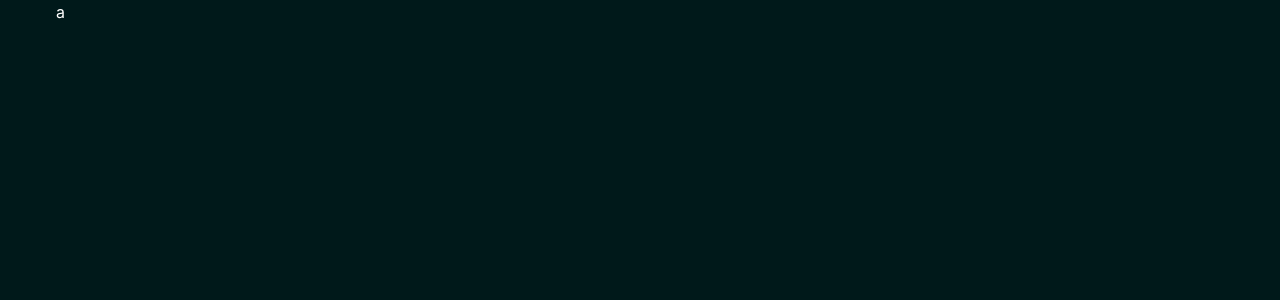
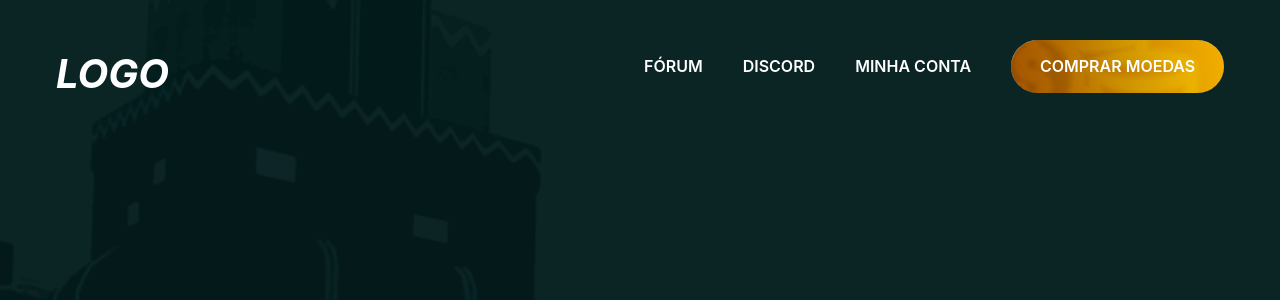
Before and after one commit to edumoreiira/experience-life, an Angular app: page / in a window 1280 px wide. Shown: the top 300 px of the page. Built offline with nearby package versions, Linux system fonts and the light colour scheme.

Commit message:
feat: add navbar

```diff
--- a/src/app/pages/home/home.component.html
+++ b/src/app/pages/home/home.component.html
@@ -1,3 +1,11 @@
-<nav class="container">
-    a
+<nav class="container nav">
+    <div class="nav__logo">LOGO</div>
+    <ul class="nav__items">
+        <li class="nav__item"><a class="nav__link" href="#">Fórum</a></li>
+        <li class="nav__item"><a class="nav__link" href="#">Discord</a></li>
+        <li class="nav__item"><a class="nav__link" href="#">Minha Conta</a></li>
+        <li class="nav__item"><a class="nav__link" href="#">
+            <button app-button class="nav__button">Comprar Moedas</button>
+        </a></li>
+    </ul>
 </nav>
--- a/src/app/pages/home/home.component.scss
+++ b/src/app/pages/home/home.component.scss
@@ -1,3 +1,65 @@
-nav{
+:host{
+    height: 100vh;
+    position: relative;
+    display: block;
+    &::after{
+        content: '';
+        position: absolute;
+        top: 0;
+        left: 0;
+        width: 100%;
+        height: 100%;
+        background-image: url('/assets/images/los-santos-bkg.png');
+        background-color: hsl(var(--background));
+        background-blend-mode: lighten;
+        background-size: cover;
+        opacity: .05;
+        z-index: -1;
+    }
+}
+
+.nav{
+    display: flex;
+    justify-content: space-between;
+    align-items: center;
+    padding-block: 2.5em;
+
+    &__logo{
+        font-size: 2.5em;
+        font-weight: 700;
+        font-style: italic;
+    }
+
+    &__items{
+        display: flex;
+        align-items: center;
+        gap: 2.5em;
+    }
+
+    &__item, &__button{
+        text-transform: uppercase;
+        font-size: 1em;
+        font-weight: 600;
+        cursor: pointer;
+    }
+
+    &__link{
+        color: var(--foreground);
+        text-decoration: none;
+        transition: color 150ms ease-in-out;
+        &:hover{
+            color: hsl(var(--highlight));
+        }
+    }
+
+    &__button{
+        color: hsl(var(--foreground));
+        background-image: url('/assets/icons/button-icons/dollar.png');
+        background-size: cover;
+        transition: filter 150ms ease-in-out;
+        &:hover{
+            filter: saturate(1.3);
+        }
+    }
 
 }
--- a/src/app/pages/home/home.component.ts
+++ b/src/app/pages/home/home.component.ts
@@ -1,9 +1,10 @@
 import { Component } from '@angular/core';
+import { ButtonComponent } from "../../components/button/button.component";
 
 @Component({
   selector: 'app-home',
   standalone: true,
-  imports: [],
+  imports: [ButtonComponent],
   templateUrl: './home.component.html',
   styleUrl: './home.component.scss'
 })
--- a/src/styles.scss
+++ b/src/styles.scss
@@ -1,4 +1,4 @@
-// Reset básico
+// Basic reset
 @import url('./app/styles/variables.scss');
 * {
     margin: 0;
@@ -6,7 +6,7 @@
     box-sizing: border-box;
 }
 
-// Configurações de tipografia
+// Typography settings
 body {
     font-family: Inter, Arial, sans-serif;
     font-size: 16px;
@@ -25,41 +25,45 @@ a {
     }
 }
 
-// Cabeçalhos
+// Headings
 h1, h2, h3, h4, h5, h6 {
     margin-bottom: 1rem;
     font-weight: 600;
     line-height: 1.2;
 }
 
-// Listas
+// Lists
 ul, ol {
     margin-bottom: 1rem;
     padding-left: 1.5rem;
 }
 
-// Imagens
+// Images
 img {
     max-width: 100%;
     height: auto;
 }
 
-// Formulários
+// Forms
 input, button, textarea, select {
     font-family: inherit;
     font-size: inherit;
     line-height: inherit;
 }
 
-// Botões
+// Buttons
 button {
     cursor: pointer;
 }
 
-// Contêiner principal
+// Main container
 .container {
     width: 100%;
     max-width: 1200px;
     margin: 0 auto;
     padding: 0 1rem;
 }
+
+ul {
+    list-style-type: none;
+}
```
Also changed, not shown: src/assets/images/los-santos-bkg.png (added).
